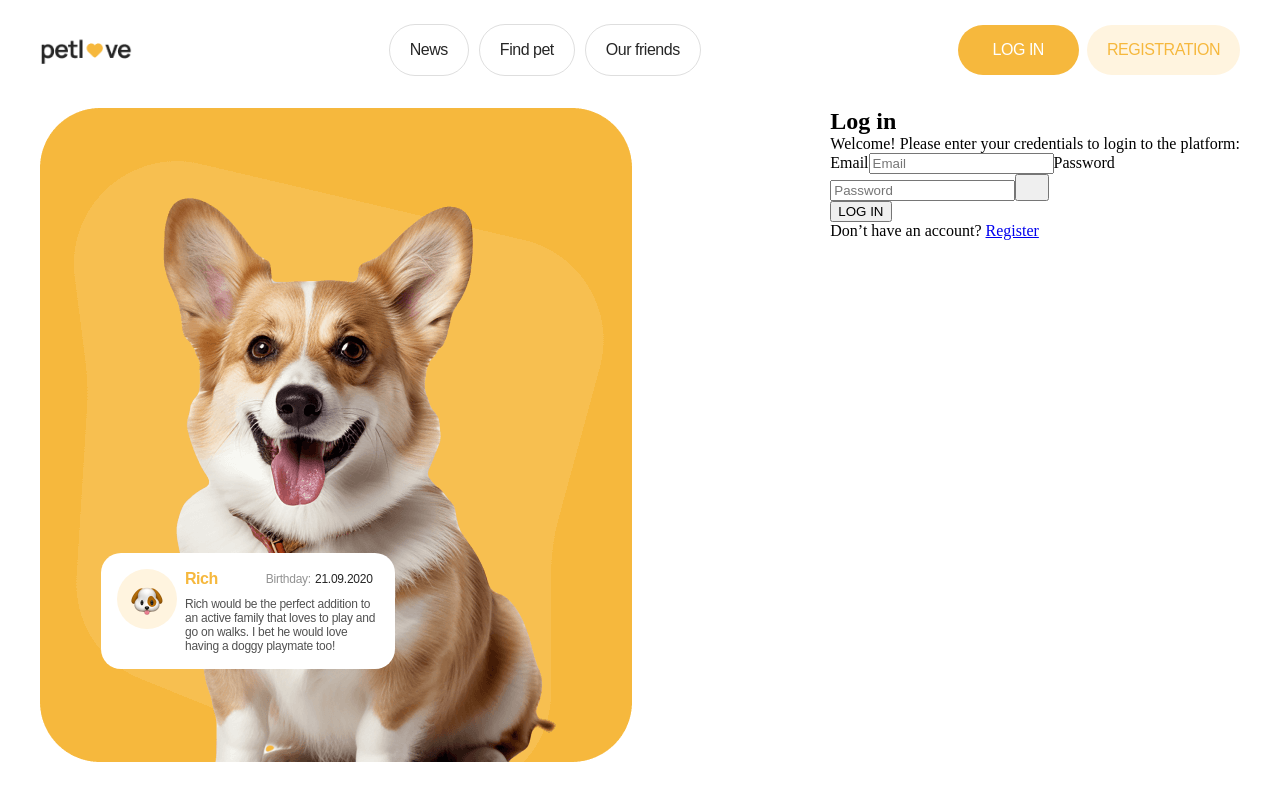
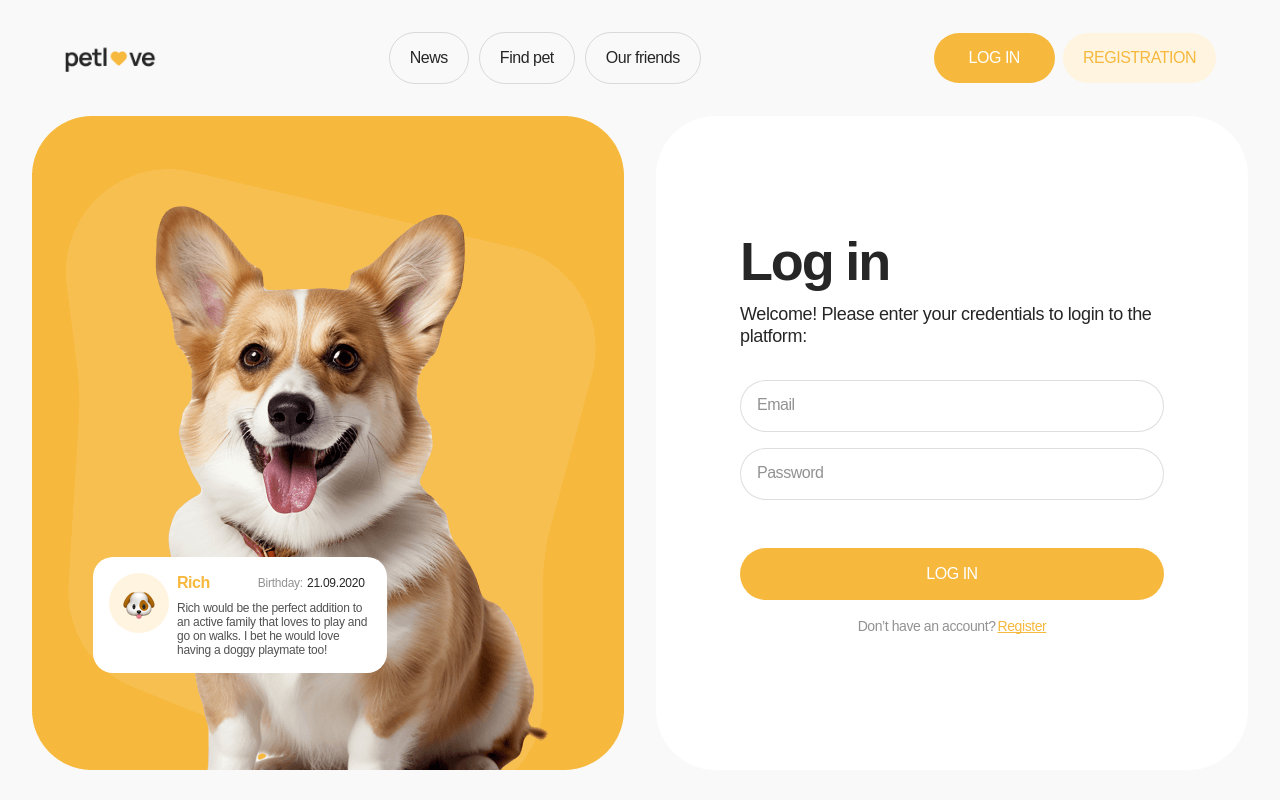
Before and after one commit to olena-hryhorzhevska/petlove, a React app: page /login in a window 1280 px wide. Built offline with nearby package versions, Linux system fonts and the light colour scheme; the HTML template or start-up script is replaced by a standard one.

Commit message:
login form and validation

```diff
--- a/package.json
+++ b/package.json
@@ -13,11 +13,13 @@
     "@tanstack/react-query": "^5.90.20",
     "@tanstack/react-query-devtools": "^5.91.3",
     "axios": "^1.13.4",
+    "formik": "^2.4.9",
     "ldrs": "^1.1.9",
     "react": "^19.2.0",
     "react-dom": "^19.2.0",
     "react-paginate": "^8.3.0",
-    "react-router-dom": "^7.13.0"
+    "react-router-dom": "^7.13.0",
+    "yup": "^1.7.1"
   },
   "devDependencies": {
     "@eslint/js": "^9.39.1",
--- a/src/global.css
+++ b/src/global.css
@@ -16,6 +16,8 @@ html {
   box-sizing: border-box;
 }
 
+html,
+body,
 h1,
 h2,
 h3,
@@ -81,6 +83,6 @@ ol {
   }
 
   .containerWide {
-    padding: 32px 64px 80px;
+    padding: 32px 64px;
   }
 }
--- a/src/pages/Login/Login.module.css
+++ b/src/pages/Login/Login.module.css
@@ -6,8 +6,28 @@
   gap: 32px;
 }
 
+.left,
+.right {
+  flex: 1;
+}
+
+.loginHeader {
+  padding: 16px 32px 0;
+}
+.pageWrapper {
+  min-height: 100vh;
+  background-color: #f9f9f9;
+  display: flex;
+}
+
+.loginContainer {
+  width: 100%;
+}
+
 .loginImgCard {
   position: relative;
+  height: 654px;
+  width: 100%;
 }
 
 .loginCardDesc {
@@ -79,3 +99,113 @@
   letter-spacing: -0.02em;
   color: rgba(38, 38, 38, 0.8);
 }
+
+.formCard {
+  background-color: var(--color-white);
+  border-radius: 60px;
+  height: 654px;
+  padding: 118px 84px;
+}
+
+.loginTitle {
+  display: flex;
+  flex-direction: column;
+  gap: 16px;
+  margin-bottom: 32px;
+}
+
+.title {
+  font-family: var(--font-family);
+  font-weight: 700;
+  font-size: 54px;
+  line-height: 100%;
+  letter-spacing: -0.04em;
+  color: var(--color-black);
+}
+
+.subtitle {
+  font-family: var(--font-family);
+  font-weight: 500;
+  font-size: 18px;
+  line-height: 122%;
+  letter-spacing: -0.02em;
+  color: var(--color-black);
+}
+
+.form {
+  display: flex;
+  flex-direction: column;
+}
+
+.fieldGroup {
+  display: flex;
+  flex-direction: column;
+}
+
+.fieldGroup + .fieldGroup {
+  margin-top: 16px;
+}
+
+.input {
+  border: 1px solid rgba(38, 38, 38, 0.15);
+  border-radius: 30px;
+  padding-left: 16px;
+  height: 52px;
+}
+
+.input::placeholder {
+  font-family: var(--font-family);
+  font-weight: 500;
+  font-size: 16px;
+  line-height: 125%;
+  letter-spacing: -0.03em;
+  color: rgba(38, 38, 38, 0.5);
+}
+
+.submitBtn {
+  margin-top: 48px;
+  margin-bottom: 16px;
+  border-radius: 30px;
+  height: 52px;
+  border: none;
+  background-color: var(--color-dark-yellow);
+  font-family: var(--font-family);
+  font-weight: 500;
+  font-size: 16px;
+  line-height: 125%;
+  letter-spacing: -0.03em;
+  text-transform: uppercase;
+  color: var(--color-white);
+  cursor: pointer;
+}
+
+.bottomText {
+  display: flex;
+  justify-content: center;
+  font-family: var(--font-family);
+  font-weight: 500;
+  font-size: 14px;
+  line-height: 143%;
+  letter-spacing: -0.03em;
+  color: rgba(38, 38, 38, 0.5);
+}
+
+.bottomLink {
+  font-family: var(--font-family);
+  font-weight: 500;
+  text-decoration: underline;
+  text-decoration-skip-ink: none;
+  color: var(--color-dark-yellow);
+  margin-left: 2px;
+}
+
+.error {
+  margin-top: 4px;
+  margin-left: 16px;
+  font-family: var(--font-family);
+  font-weight: 500;
+  font-size: 12px;
+  line-height: 117%;
+  letter-spacing: -0.03em;
+  color: #ef2447;
+}
--- a/src/pages/Login/Login.tsx
+++ b/src/pages/Login/Login.tsx
@@ -1,12 +1,36 @@
 import styles from "./Login.module.css";
 import Header from "../../components/Header/Header";
 import { Link } from "react-router-dom";
+import { Formik, Form, Field, ErrorMessage } from "formik";
+import * as Yup from "yup";
 
 export default function Login() {
+  interface FormValues {
+    email: string;
+    password: string;
+  }
+  const initialFormValues: FormValues = {
+    email: "",
+    password: "",
+  };
+
+  const handleSubmit = (data: FormValues) => {
+    console.log("Form data:", data);
+  };
+
+  const validationSchema = Yup.object().shape({
+    email: Yup.string()
+      .email("Enter a valid Email")
+      .required("Email is required"),
+    password: Yup.string().required("Password is required"),
+  });
+
   return (
+    <div className={styles.pageWrapper}>
       <div className={`container ${styles.loginContainer}`}>
+        <div className={styles.loginHeader}>
           <Header variant="light" showAuthOnTablet />
-
+        </div>
         <main className={styles.loginMain}>
           {/* { left side} */}
           <section className={styles.left}>
@@ -17,7 +41,6 @@ export default function Login() {
                 srcSet="/images/login-dog-1x.png 1x, /images/login-dog-2x.png 2x"
                 alt="Dog"
               />
-
               <div className={styles.loginCardDesc}>
                 <div className={styles.petAvatar}>
                   <img
@@ -26,7 +49,6 @@ export default function Login() {
                     alt="Dog avatar"
                   />
                 </div>
-
                 <div className={styles.petInfo}>
                   <div className={styles.petTopRow}>
                     <p className={styles.petName}>Rich</p>
@@ -35,7 +57,6 @@ export default function Login() {
                       <span className={styles.petBirthdayDate}>21.09.2020</span>
                     </p>
                   </div>
-
                   <p className={styles.petText}>
                     Rich would be the perfect addition to an active family that
                     loves to play and go on walks. I bet he would love having a
@@ -45,67 +66,63 @@ export default function Login() {
               </div>
             </div>
           </section>
-
           {/* { right side} */}
           <section className={styles.right}>
             <div className={styles.formCard}>
+              <div className={styles.loginTitle}>
                 <h1 className={styles.title}>Log in</h1>
                 <p className={styles.subtitle}>
-              Welcome! Please enter your credentials to login to the platform:
+                  Welcome! Please enter your credentials to login to the
+                  platform:
                 </p>
-
-            <form className={styles.form} autoComplete="on">
-              <label className={styles.field}>
-                <span className={styles.labelText}>Email</span>
-                <input
+              </div>
+              <Formik
+                initialValues={initialFormValues}
+                onSubmit={handleSubmit}
+                validationSchema={validationSchema}
+              >
+                <Form className={styles.form} autoComplete="on">
+                  <div className={styles.fieldGroup}>
+                    <Field
                       className={styles.input}
                       type="email"
                       name="email"
                       placeholder="Email"
-                  autoComplete="email"
-                  required
                     />
-              </label>
-
-              <label className={styles.field}>
-                <span className={styles.labelText}>Password</span>
-
-                <div className={styles.passwordWrap}>
-                  <input
+                    <ErrorMessage
+                      name="email"
+                      component="div"
+                      className={styles.error}
+                    />
+                  </div>
+                  <div className={styles.fieldGroup}>
+                    <Field
                       className={styles.input}
                       type="password"
                       name="password"
                       placeholder="Password"
-                    autoComplete="current-password"
-                    required
                     />
-
-                  <button
-                    type="button"
-                    className={styles.eyeBtn}
-                    aria-label="Toggle password visibility"
-                  >
-                    <svg width="18" height="18" className={styles.eyeIcon}>
-                      <use href="/icons/sprite.svg#icon-eye" />
-                    </svg>
-                  </button>
+                    <ErrorMessage
+                      name="password"
+                      component="div"
+                      className={styles.error}
+                    />
                   </div>
-              </label>
-
                   <button type="submit" className={styles.submitBtn}>
                     LOG IN
                   </button>
-
+                </Form>
+              </Formik>
               <p className={styles.bottomText}>
-                Don’t have an account?{" "}
+                Don’t have an account?
                 <Link className={styles.bottomLink} to="/register">
                   Register
                 </Link>
               </p>
-            </form>
             </div>
           </section>
         </main>
       </div>
+    </div>
   );
 }
```
Also changed, not shown: 1 other file (tests, documents, lock files or other folders). Lines whose indentation alone changed are shown as unchanged.
